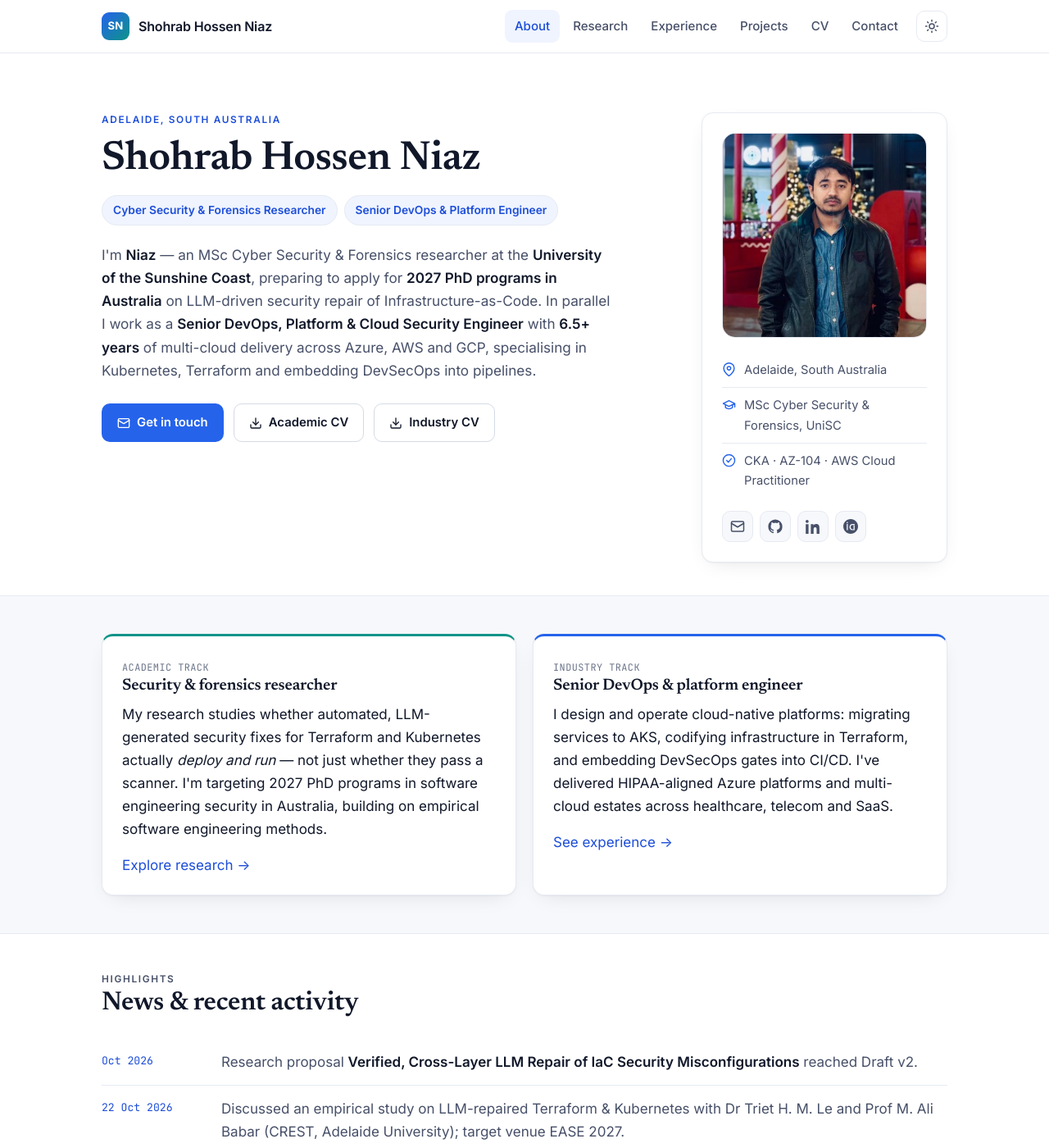
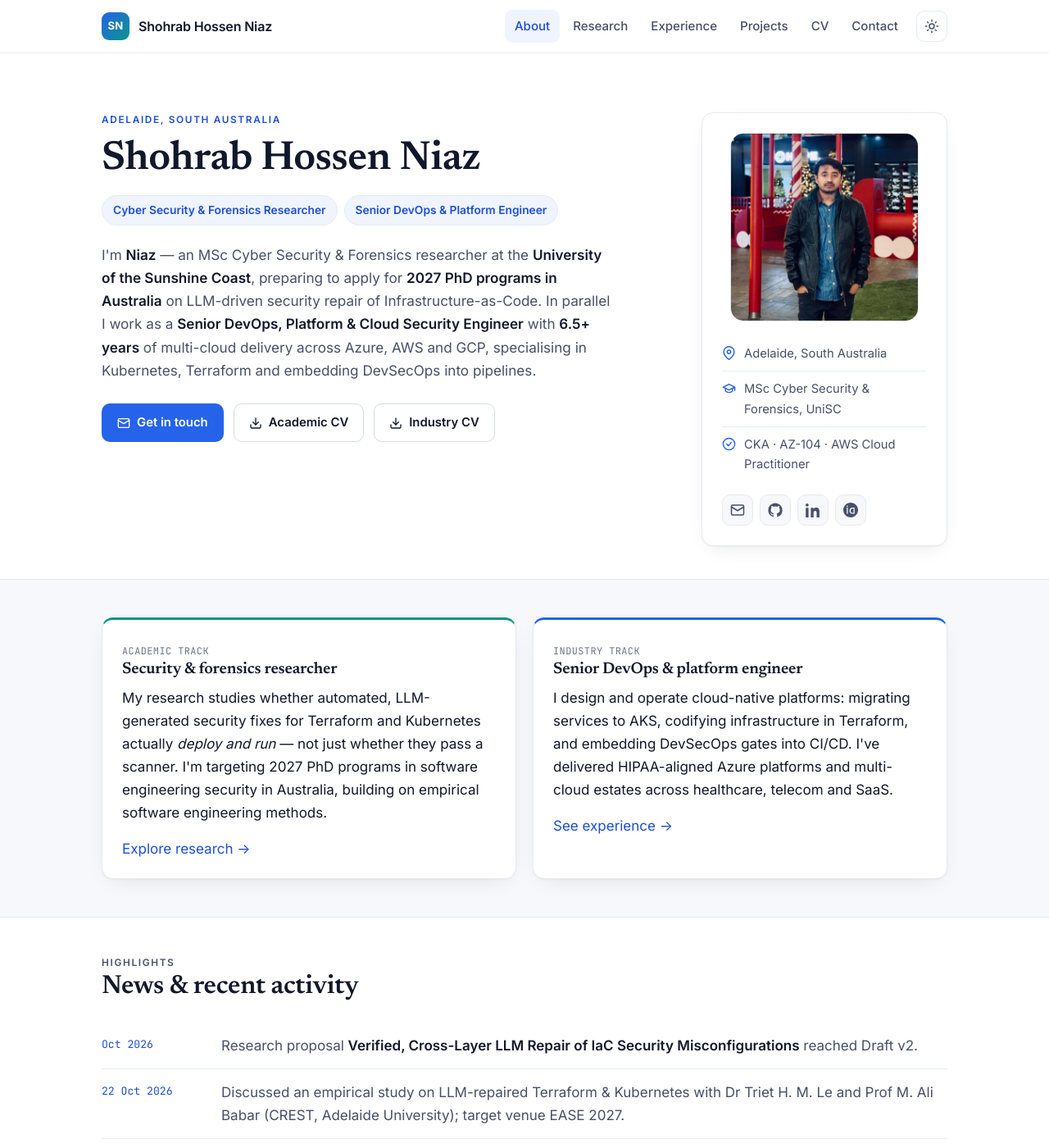
Before and after one commit to shohrabniaz/shohrabniaz.com, a Jekyll site: the page built from index.html, in a window 1280 px wide and 1400 px high. Shown: the whole window at 82% size. Built offline with Jekyll 4.4.1, drawn with Linux system fonts in a browser that asks for light colours.

Commit message:
Fix profile photo framing and sizing in hero
- Remove the transform: scale(1.5) / transform-origin zoom so the natural
  1:1 photo fits cleanly without over-zoom or awkward cropping
- Use object-fit: cover with object-position: center top
- Constrain the frame to max-width: 230px, centered, so it stays
  proportional in the hero card on desktop and no longer blows up to
  full width on mobile
- Drop the now-unneeded gradient overlay

Co-authored-by: Shohrab Hossen Niaz <shohrabniaz@users.noreply.github.com>

```diff
--- a/assets/css/main.css
+++ b/assets/css/main.css
@@ -289,33 +289,22 @@ strong { font-weight: 600; }
 }
 .hero-photo {
   position: relative;
-  margin: 0 0 18px;
+  width: 100%;
+  max-width: 230px;
+  margin: 0 auto 18px;
   aspect-ratio: 1 / 1;
   overflow: hidden;
   border-radius: 16px;
   border: 1px solid var(--border);
   background: var(--bg-soft);
-  box-shadow: inset 0 0 0 1px rgba(255, 255, 255, 0.02);
 }
 .hero-photo img {
   display: block;
   width: 100%;
   height: 100%;
   object-fit: cover;
-  object-position: center 18%;
-  transform: scale(1.5);
-  transform-origin: center 16%;
+  object-position: center top;
 }
-/* Subtle gradient floor so the portrait sits cleanly on both themes. */
-.hero-photo::after {
-  content: "";
-  position: absolute;
-  inset: auto 0 0 0;
-  height: 34%;
-  background: linear-gradient(to top, rgba(0, 0, 0, 0.28), transparent);
-  pointer-events: none;
-}
-[data-theme="light"] .hero-photo::after { background: linear-gradient(to top, rgba(0, 0, 0, 0.12), transparent); }
 .hero-card .fact {
   display: flex;
   gap: 10px;
```
